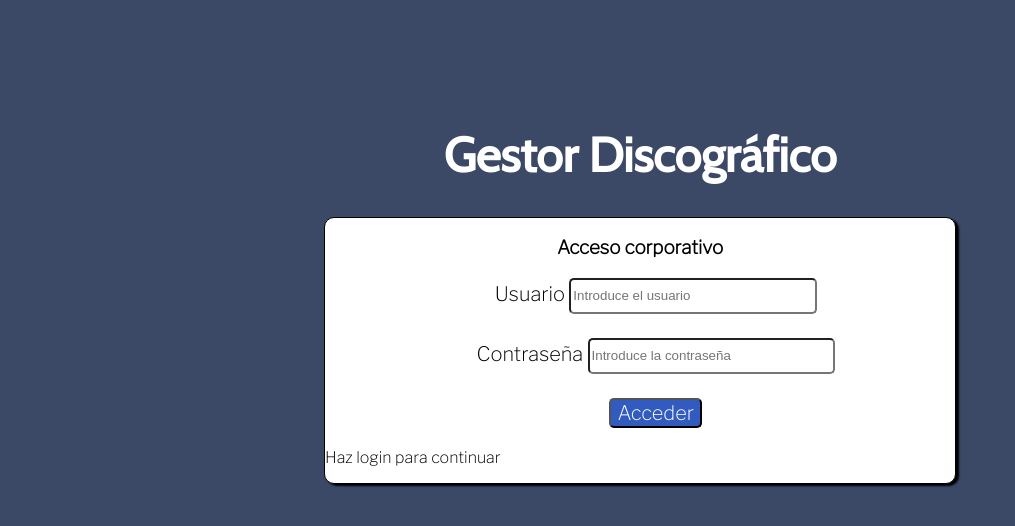
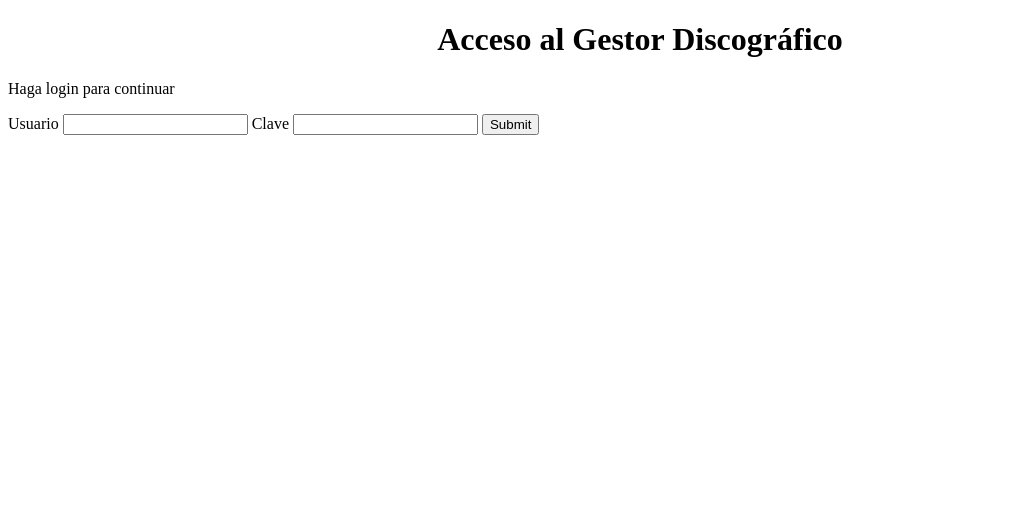
Before and after one commit to adrib2727/ProyectosVar, a PHP site: the page made by proy/proyectos_mios/proyecto_discografica/login.php in a window 1280 px wide. Shown: the top 526 px of the page, without its empty margins (0-1015 px from the left). Run offline with PHP 8.4, Linux system fonts and the light colour scheme.

Commit message:
26/11/20

```diff
--- a/proy/proyectos_mios/proyecto_discografica/conexion_bd.php
+++ b/proy/proyectos_mios/proyecto_discografica/conexion_bd.php
@@ -1,6 +1,4 @@
 <?php
-session_start();
-/*Función para la llamada en conexion de la función de abajo*/
 function leer_config($nombre, $esquema){
 	$config = new DOMDocument();
 	$config->load($nombre);
@@ -20,18 +18,15 @@ function leer_config($nombre, $esquema){
 	$resul[] = $clave[0];
 	return $resul;
 }
-/*Función que me comprueba el login de la página*/
-function comprobar_usuario($usuario_post, $clave_post){
-	$conexion = leer_config(dirname(__FILE__)."/configuracion.xml", dirname(__FILE__)."/configuracion.xsd");
-	$bd = new PDO($conexion[0], $conexion[1], $conexion[2]);
-    $consulta = "SELECT usuario, clave FROM seguridad
-                WHERE usuario = $usuario_post AND clave = $clave_post";
-	$resul = $bd->query($consulta);
+function comprobar_usuario($nombre, $clave){
+	$res = leer_config(dirname(__FILE__)."/configuracion.xml", dirname(__FILE__)."/configuracion.xsd");
+	$bd = new PDO($res[0], $res[1], $res[2]);
+	$ins = "SELECT id_seguridad, usuario FROM seguridad WHERE usuario = '$nombre'
+			AND clave = '$clave'";
+	$resul = $bd->query($ins);
 	if($resul->rowCount() === 1){
 		return $resul->fetch();
-		echo "Conexión a la base de datos realizada";
 	}else{
 		return FALSE;
 	}
 }
-?>
--- a/proy/proyectos_mios/proyecto_discografica/configuracion.xml
+++ b/proy/proyectos_mios/proyecto_discografica/configuracion.xml
@@ -3,5 +3,5 @@
 	<ip>127.0.0.1</ip>
     <nombre>discografica</nombre>
     <usuario>root</usuario>
-    <clave></clave>
+    <clave>Mysql27</clave>
 </configuracion>
--- a/proy/proyectos_mios/proyecto_discografica/login.php
+++ b/proy/proyectos_mios/proyecto_discografica/login.php
@@ -1,24 +1,23 @@
 <?php
-    require "conexion_bd.php";
+require_once 'conexion_bd.php';
 
-    if($_SERVER["REQUEST_METHOD"] == "POST"){
+if ($_SERVER["REQUEST_METHOD"] == "POST") {
 
-        $introd_usu = comprobar_usuario($_POST["usuario"], $_POST["contrasena"]);
-
-        if($introd_usu === FALSE){
-            $error = TRUE;
-            $usuario = $_POST["usuario"];
+	$usu = comprobar_usuario($_POST['usuario'], $_POST['clave']);
+	if($usu===false){
+		$err = true;
+		$usuario = $_POST['usuario'];
 	}else{
 		session_start();
-            $_SESSION["usuario"] = $introd_usu;
-            header("Location: cabecera.php");
+		// $usu tiene campos correo y codRes, correo
+		$_SESSION['usuario'] = $usu;
+		header("Location: principal.php");
 		return;
 	}
 }
 ?>
-
 <!DOCTYPE html>
-<html lang="es">
+<html>
 	<head>
         <meta charset="UTF-8">
         <meta name="viewport" content="width=device-width, initial-scale=1.0">
@@ -27,37 +26,33 @@
         <link href="https://fonts.googleapis.com/css2?family=Cabin&display=swap" rel="stylesheet">
         <link rel="preconnect" href="https://fonts.gstatic.com">
         <link href="https://fonts.googleapis.com/css2?family=Libre+Franklin:wght@200&display=swap" rel="stylesheet">
-    <link rel="stylesheet" href="1login.css">
+        <style>
+            #titulo{
+                text-align: center;
+                font-family:
+            }
+        </style>
 	</head>
 	<body>
-    <div class="titulo">
-        <h1>Gestor Discográfico</h1>
+        <div id="titulo">
+            <h1>Acceso al Gestor Discográfico</h1>
         </div>
-    <div class="pestana_login">
-        <h3>Acceso corporativo</h3>
+		<?php if(isset($_GET["redirigido"])){
+			echo "<p>Haga login para continuar</p>";
+		}?>
+		<?php if(isset($err) and $err == true){
+			echo "<p> Revise usuario y contraseña</p>";
+        }?>
         <div id="formulario">
-        <form action="<?php echo htmlspecialchars($_SERVER["PHP_SELF"]);?> "method="POST">
-            <label for="usuario">Usuario</label>
-            <input name="usuario" type="text" id="usuario" placeholder="Introduce el usuario"
-            value="<?php if(isset($usuario)) echo $usuario;?>"><br><br>
-            <label for="contrasena">Contraseña</label>
-            <input name="contrasena"type="password" id="contrasena" placeholder="Introduce la contraseña"><br><br>
-            <input id="boton" type="submit" name="" value="Acceder">
+            <form action = "<?php echo htmlspecialchars($_SERVER["PHP_SELF"]);?>" method = "POST">
+                <label for = "usuario">Usuario</label>
+                <input value = "<?php if(isset($usuario))echo $usuario;?>"
+                id = "usuario" name = "usuario" type = "text">
+                <label for = "clave">Clave</label>
+                <input id = "clave" name = "clave" type = "password">
+                <input type = "submit">
             </form>
         </div>
-        <div>
-            <?php if(isset($_GET["redirigido"])){
-                echo "<p>Haz login para continuar</p>";
-            }
-            ?>
-        </div>
-        <div>
-            <?php
-                if(isset($error) and $error == true){
-                    echo "<h4>Revise usuario y contraseña</h4>";
-                }
-            ?>
-        </div>
-    </div>
+
 	</body>
 </html>
--- a/proy/proyectos_no_mios/cap4/configuracion.xml
+++ b/proy/proyectos_no_mios/cap4/configuracion.xml
@@ -3,5 +3,5 @@
 	<ip>127.0.0.1</ip>
     <nombre>pedidos</nombre>
     <usuario>root</usuario>
-    <clave></clave>
+    <clave>Mysql27</clave>
 </configuracion>
```
Also changed, not shown: proy/proyectos_mios/proyecto_discografica/cabecera.php (deleted, +0 -13 lines), proy/proyectos_mios/proyecto_discografica/comprobar_ses.php (added, +9 -0 lines), proy/proyectos_mios/proyecto_discografica/enlaces.php (added, +7 -0 lines), proy/proyectos_mios/proyecto_discografica/paraDejarLascosas.html (added, +44 -0 lines), proy/proyectos_mios/proyecto_discografica/principal.php (added, +23 -0 lines), proy/proyectos_mios/proyecto_discografica/sesiones.php (added). Lines whose indentation alone changed are shown as unchanged.
